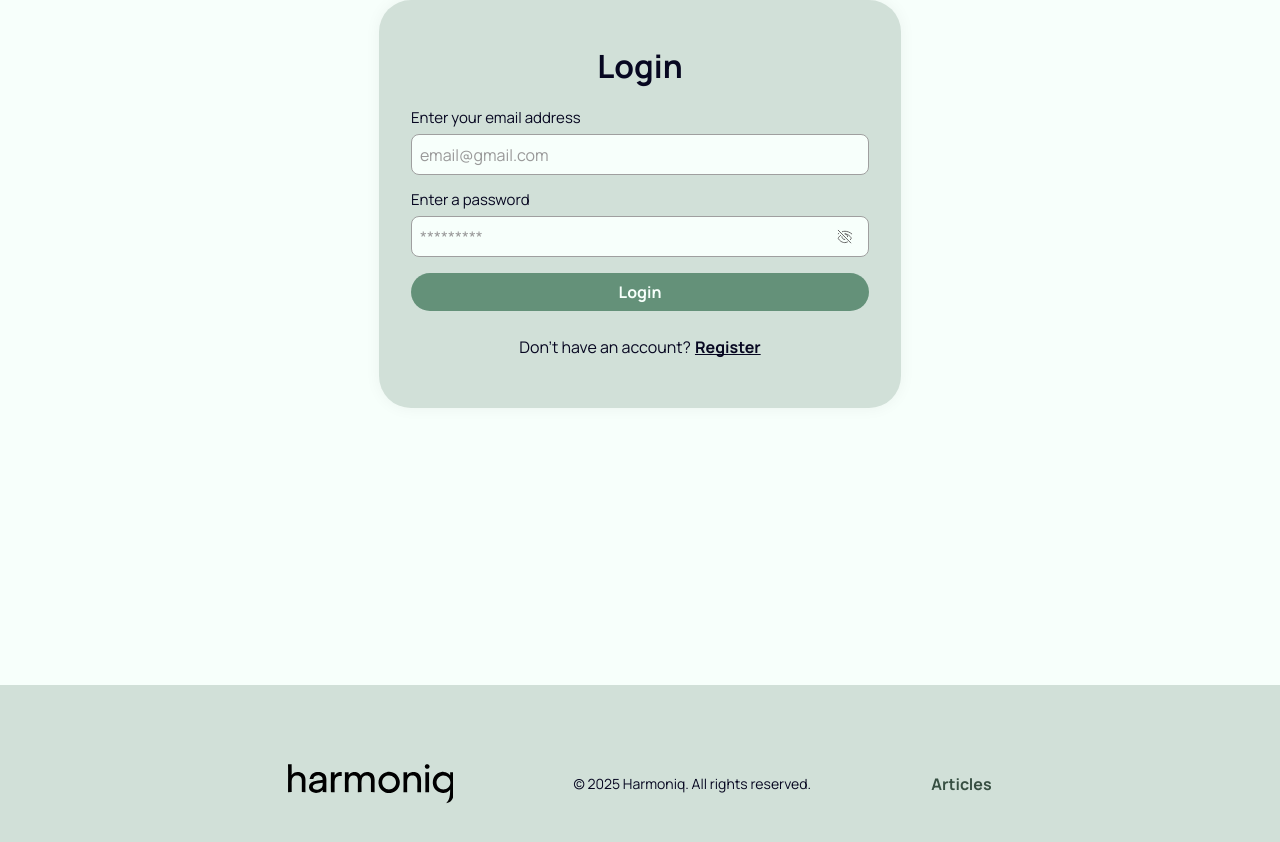
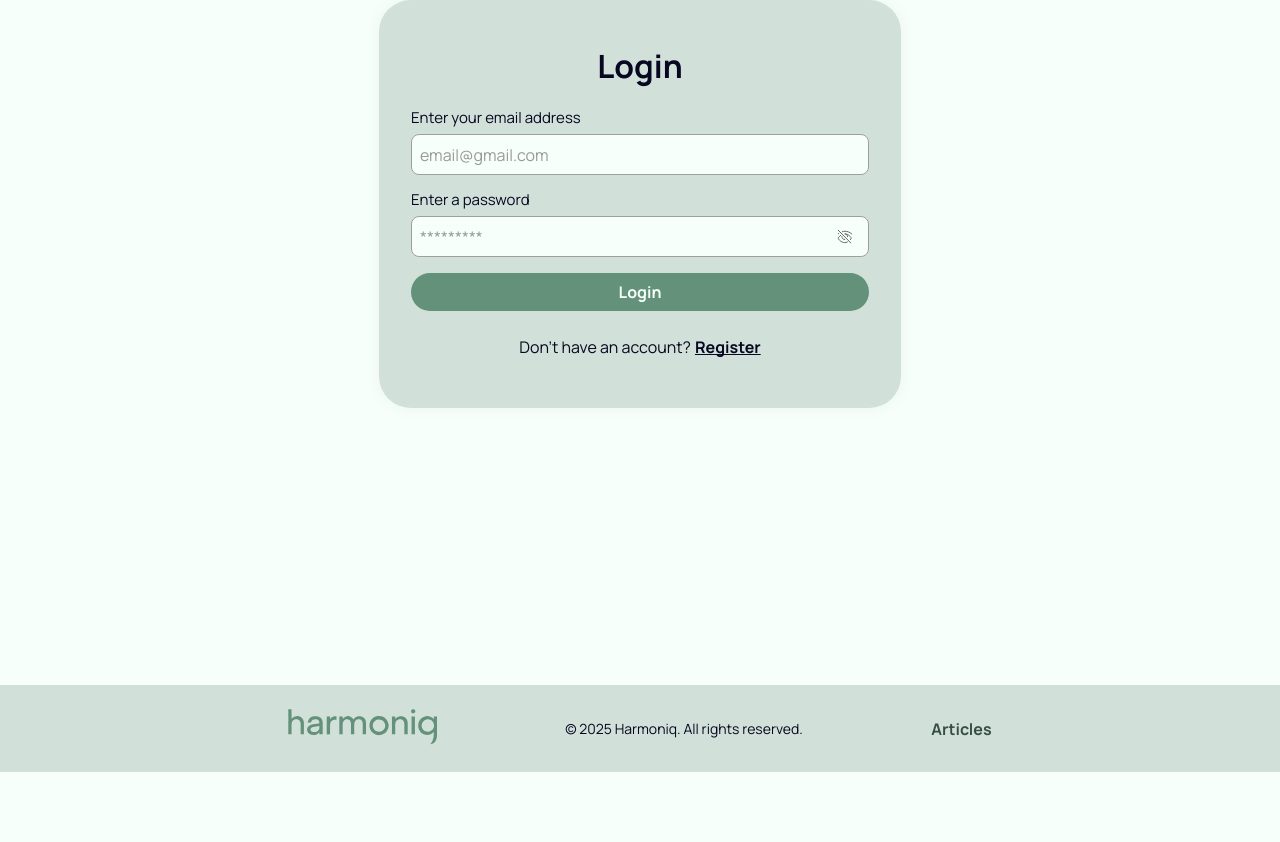
Before and after one commit to PushEaxVK/mindflow-frontend, a React (Vite) app: page /login in a window 1280 px wide. Shown: the part 352-1194 px from the top of the page. After the commit the page ends 1124 px from the top, so only its background shows below. Built offline with nearby package versions, Linux system fonts and the light colour scheme; no server answers.

Commit message:
fixed footer

```diff
--- a/src/components/Footer/Footer.jsx
+++ b/src/components/Footer/Footer.jsx
@@ -13,13 +13,19 @@ const Footer = () => {
     <footer className={css.footer}>
       <Container noVerticalPadding>
         <div className={css.inner}>
-        <svg className={css.logo}>
+          <div className={css.logo}>
+            <svg className={css.logoIcon}>
               <use href="/img/icons.svg#icon-logo-min"></use>
             </svg>
+          </div>
           <p className={css.copyright}>© 2025 Harmoniq. All rights reserved.</p>
           <nav className={css.links}>
             <ul className={css.linkList}>
-            <li><Link to="/articles" className={css.link}>Articles</Link></li>
+              <li>
+                <Link to="/articles" className={css.link}>
+                  Articles
+                </Link>
+              </li>
               {user?.id && (
                 <li>
                   <Link to={`/authors/${user.id}`} className={css.link}>
--- a/src/components/Footer/Footer.module.css
+++ b/src/components/Footer/Footer.module.css
@@ -18,11 +18,12 @@
 }
 
 .logo {
-  .logoIcon {
-    width: 149px;
-    height: 36px;
-    fill: var(--green);
-  }
+}
+
+.logoIcon {
+  width: 149px;
+  height: 36px;
+  fill: var(--green);
 }
 
 .copyright {
--- a/src/components/Layout/Layout.jsx
+++ b/src/components/Layout/Layout.jsx
@@ -14,6 +14,7 @@ const Layout = () => {
   const type = useSelector(selectModalType);
   return (
     <>
+      <div className="wrapper">
         <AppBar />
         {isOpen && type === 'mobileMenu' && <ModalMenu />}
         <Modal />
@@ -21,6 +22,7 @@ const Layout = () => {
           <Outlet />
         </main>
         <Footer />
+      </div>
     </>
   );
 };
--- a/src/index.css
+++ b/src/index.css
@@ -40,18 +40,26 @@ body {
   background-color: var(--white);
 }
 
+.wrapper {
+  min-height: 100vh;
+  display: flex;
+  flex-direction: column;
+}
+
+main {
+  flex: 1;
+}
+
 /* Placeholder style для Tiptap */
 .is-editor-empty::before {
   content: attr(data-placeholder);
-   color: #595d62;
+  color: #595d62;
   font: 400 18px 'Manrope', sans-serif;
   float: left;
   height: 0;
   pointer-events: none;
   opacity: 0.7;
 }
-
-
 
 .tiptap.ProseMirror {
   position: relative;
@@ -81,7 +89,6 @@ body {
   display: none;
 }
 
-
 .ProseMirror:has(p.is-editor-empty:first-child:only-child)::before {
   content: attr(data-placeholder);
   position: absolute;
--- a/src/pages/ArticlesPage/ArticlesPage.jsx
+++ b/src/pages/ArticlesPage/ArticlesPage.jsx
@@ -38,7 +38,7 @@ const ArticlesPage = () => {
   };
 
   const handleLoadMore = () => {
-    console.log('Load more clicked. Current page:', currentPage);
+    //console.log('Load more clicked. Current page:', currentPage);
     if (currentPage < totalPages && !loading) {
       //  scroll-орієнтир
       if (lastArticleRef.current) {
```
Lines whose indentation alone changed are shown as unchanged.
